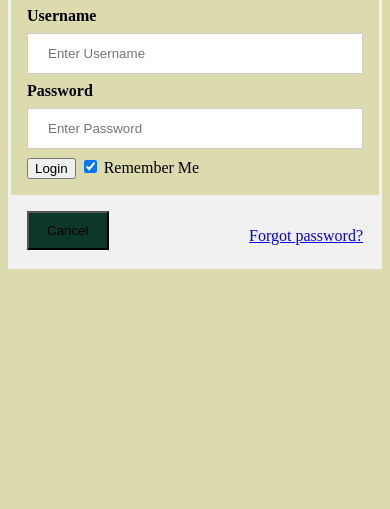
After one commit to cam1024/Botany-plants-lately, a web app: file login.html in a window 390 px wide. The commit adds this page. Shown: the part 170-679 px from the top of the page. Run offline with its HTML, style and script files only (its server is not run), Linux system fonts and the light colour scheme.

```diff
--- /dev/null
+++ b/assets/css/login.css
@@ -0,0 +1,132 @@
+* {
+
+}
+
+body {
+  background-color: rgb(219, 219, 173);
+}
+/* Modal (background) */
+.modal {
+    display: none;
+    position: fixed;
+    z-index: 1;
+    left: 0;
+    top: 0;
+    width: 100%;
+    height: 100%;
+    overflow: auto;
+    background-color: rgb(0,0,0);
+    background-color: rgba(0,0,0,0.4);
+    padding-top: 60px;
+  }
+
+  /* Modal Content/Box */
+  .modal-content {
+    background-color: #fefefe;
+    margin: 5px auto;
+    border: 1px solid #888;
+    width: 80%;
+  }
+
+  /* The "Close Button" */
+  .close {
+    position: absolute;
+    right: 25px;
+    top: 0;
+    color: #000;
+    font-size: 35px;
+    font-weight: bold;
+  }
+
+  /* Close button on hover */
+  .close:hover,
+  .close:focus {
+    color: red;
+    cursor: pointer;
+  }
+
+  /* Animation: "zoom" */
+  .animate {
+    -webkit-animation: animatezoom 0.6s;
+    animation: animatezoom 0.6s
+  }
+
+  @-webkit-keyframes animatezoom {
+    from {-webkit-transform: scale(0)}
+    to {-webkit-transform: scale(1)}
+  }
+
+  @keyframes animatezoom {
+    from {transform: scale(0)}
+    to {transform: scale(1)}
+  }
+
+form {
+  border: 3px solid #f1f1f1;
+}
+
+/* Full-width inputs */
+input[type=text], input[type=password] {
+  width: 100%;
+  padding: 12px 20px;
+  margin: 8px 0;
+  display: inline-block;
+  border: 1px solid #ccc;
+  box-sizing: border-box;
+}
+
+/* Button (all) styles*/
+.modal-button {
+  background-color: #04AA6D;
+  color: white;
+  padding: 14px 20px;
+  margin: 8px 0;
+  border: none;
+  cursor: pointer;
+  width: 100%;
+}
+
+/* Button hovers */
+.modal-button:hover {
+  opacity: 0.8;
+}
+
+.cancelbtn {
+  width: auto;
+  padding: 10px 18px;
+  background-color: #0c382a;
+}
+
+/* Center profile pic for this container*/
+.imgcontainer {
+  text-align: center;
+  margin: 24px 0 12px 0;
+}
+
+/* User Profile image */
+img.avatar {
+  width: 40%;
+  border-radius: 50%;
+}
+
+/* Padding for the containers */
+.container {
+  padding: 16px;
+}
+
+/* "Forgot password" text display */
+span.psw {
+  float: right;
+  padding-top: 16px;
+}
+
+/* Adjustment for screen size */
+@media screen and (max-width: 300px) {
+  span.psw {
+    display: block;
+    float: none;
+  }
+  .cancelbtn {
+    width: 100%;
+  }
+}
--- /dev/null
+++ b/login.html
@@ -0,0 +1,37 @@
+<!DOCTYPE html>
+<html lang="en">
+<head>
+    <meta charset="UTF-8">
+    <meta http-equiv="X-UA-Compatible" content="IE=edge">
+    <meta name="viewport" content="width=device-width, initial-scale=1.0">
+    <link rel="stylesheet" href="assets/css/login.css" />
+
+</head>
+<body>
+
+</body>
+</html><form action="action_page.php" method="post">
+    <div class="imgcontainer">
+      <img src="img_avatar2.png" alt="Avatar" class="avatar">
+    </div>
+
+    <div class="container">
+      <label for="uname"><b>Username</b></label>
+      <input type="text" placeholder="Enter Username" name="uname" required>
+
+      <label for="psw"><b>Password</b></label>
+      <input type="password" placeholder="Enter Password" name="psw" required>
+
+      <button type="submit">Login</button>
+      <label>
+        <input type="checkbox" checked="checked" name="remember"> Remember Me
+      </label>
+    </div>
+
+    <div class="container" style="background-color:#f1f1f1">
+      <button type="button" class="cancelbtn">Cancel</button>
+      <span class="psw"><a href="#">Forgot password?</a></span>
+    </div>
+
+
+  </form>
```
Also changed, not shown: assets/css/styles.css (renamed from assests/styles.css, +40 -13 lines), assets/js/login.js (added, +9 -0 lines), index.html (+37 -5 lines), assests/script.js (deleted), assets/images/BPLBannerPic.jpg (renamed from assests/images/BPLBannerPic.jpg).
